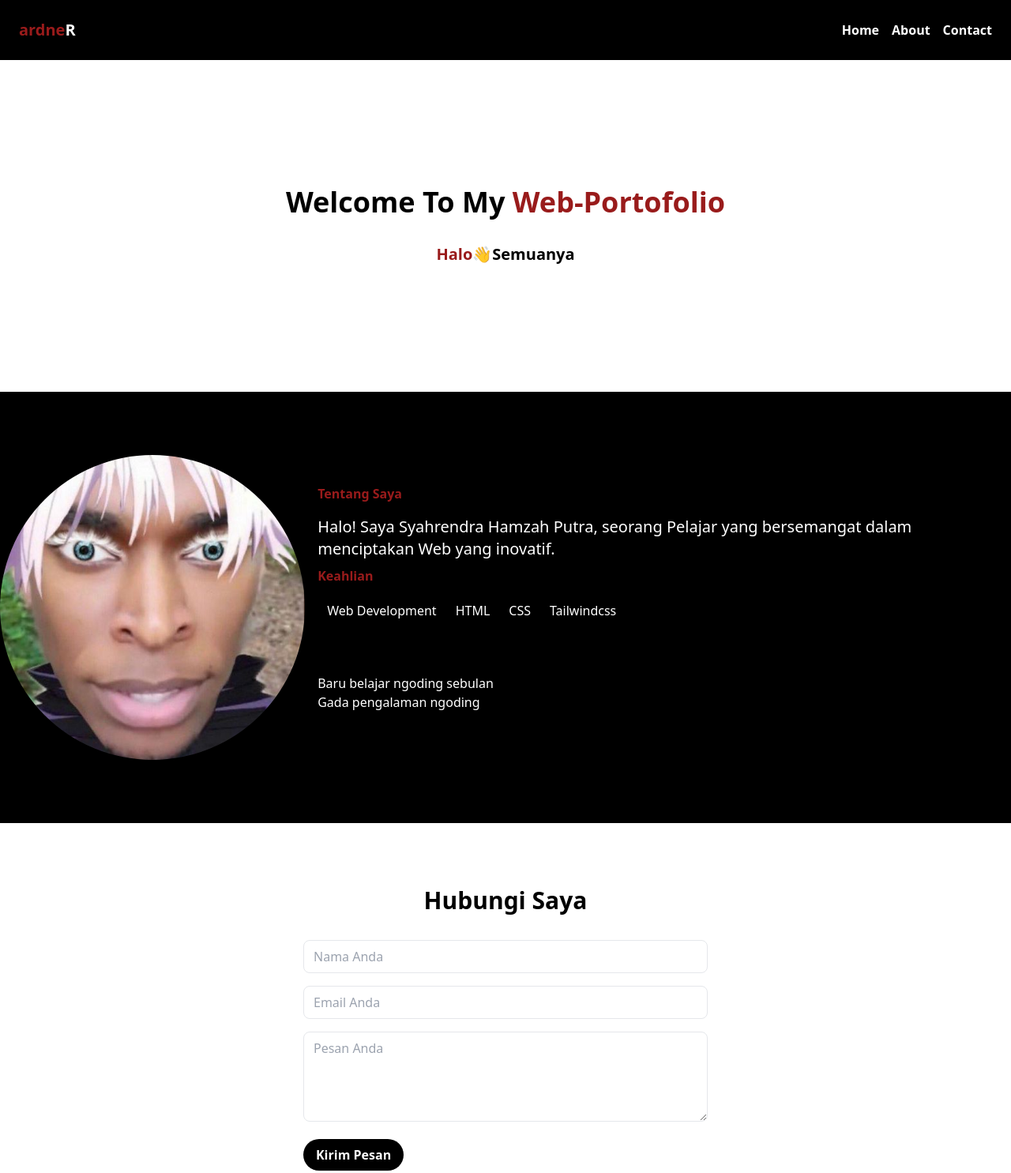
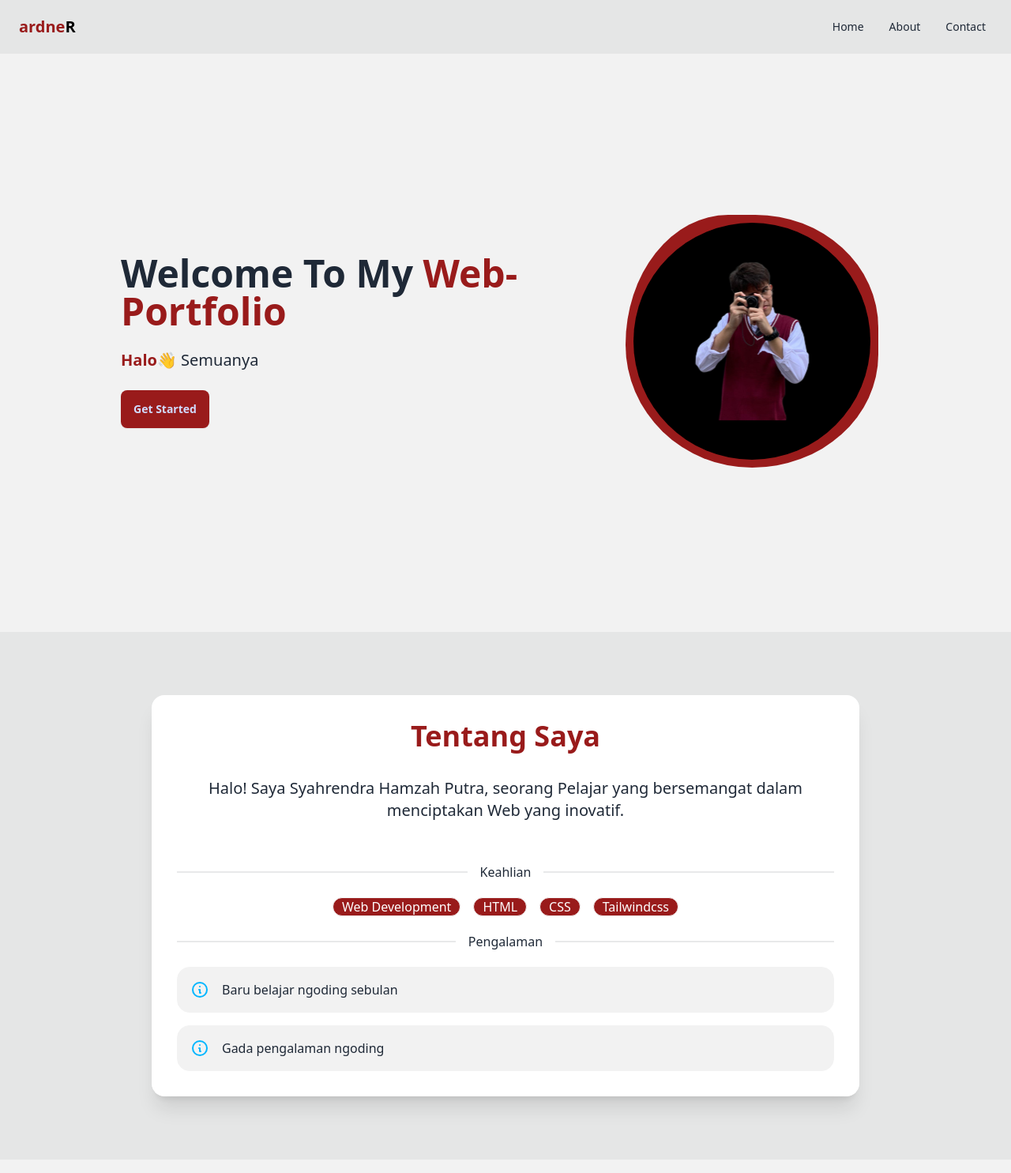
Before and after one commit to Renzzz100/biography, a website: page index.html in a window 1280 px wide. Shown: the top 1485 px of the page at 79% size. Drawn offline with nearby package versions, Linux system fonts and the light colour scheme.

Commit message:
"Updated index.html with new layout and styles, removed gojo.jpg image, and deleted vercel.json file"

```diff
--- a/index.html
+++ b/index.html
@@ -1,92 +1,197 @@
 <!DOCTYPE html>
-<html lang="en">
+<html lang="en" data-theme="light">
 <head>
     <meta charset="UTF-8">
     <meta name="viewport" content="width=device-width, initial-scale=1.0">
     <title>Web-Portofolio</title>
-    <link href="src/output.css" rel="stylesheet">
+    <link href="https://cdn.jsdelivr.net/npm/daisyui@4.4.19/dist/full.min.css" rel="stylesheet" type="text/css" />
+    <link src="src/output.css" rel="stylesheet"></link>
+    <script src="https://cdn.tailwindcss.com"></script>
+    <link rel="stylesheet" href="https://cdnjs.cloudflare.com/ajax/libs/aos/2.3.4/aos.css" />
+    <style>
+        html{
+            scroll-behavior: smooth;
+        }
+
+        .blob-container {
+            position: relative;
+            width: 350px;
+            height: 350px;
+        }
+
+        .blob {
+            position: absolute;
+            top: 50%;
+            left: 50%;
+            transform: translate(-50%, -50%);
+            width: 320px;
+            height: 320px;
+            background: #991b1b;
+            animation: blobAnimation 8s ease-in-out infinite;
+            transition: all 0.3s ease;
+        }
+
+        .profile-image {
+            position: absolute;
+            top: 50%;
+            left: 50%;
+            transform: translate(-50%, -50%);
+            width: 300px;
+            height: 300px;
+            object-fit: cover;
+            z-index: 1;
+        }
+
+        @keyframes blobAnimation {
+            0% {
+                border-radius: 60% 40% 30% 70%/60% 30% 70% 40%;
+            }
+            50% {
+                border-radius: 30% 60% 70% 40%/50% 60% 30% 60%;
+            }
+            100% {
+                border-radius: 60% 40% 30% 70%/60% 30% 70% 40%;
+            }
+        }
+
+        .blob-container:hover .blob {
+            background: #7f1d1d;
+        }
+
+        .blob-container:hover .profile-image {
+            transform: translate(-50%, -50%) scale(1.05);
+        }
+    </style>
 </head>
-<body>
+<body class="overflow-x-hidden">
     <!-- Nav -->
-    <nav class="bg-black p-2">
-        <div class="container mx-auto flex justify-between items-center">
-            <div class="text-red-800 font-bold text-xl m-4">ardne<span class="text-white">R</span></div>
-            <div class="flex space-x-4 font-semibold text-white m-4">
-                <a href="#" class="hover:bg-red-800 font-semibold rounded">Home</a>
-                <a href="#" class="hover:bg-red-800 font-semibold rounded">About</a>
-                <a href="#" class="hover:bg-red-800 font-semibold rounded">Contact</a>
+    <div class="drawer">
+        <input id="my-drawer-3" type="checkbox" class="drawer-toggle" />
+        <div class="drawer-content flex flex-col">
+            <!-- Navbar -->
+            <div class="w-full navbar bg-base-300 fixed top-0 z-50">
+                <div class="flex-none lg:hidden">
+                    <label for="my-drawer-3" aria-label="open sidebar" class="btn btn-square btn-ghost">
+                        <svg xmlns="http://www.w3.org/2000/svg" fill="none" viewBox="0 0 24 24" class="inline-block w-6 h-6 stroke-current"><path stroke-linecap="round" stroke-linejoin="round" stroke-width="2" d="M4 6h16M4 12h16M4 18h16"></path></svg>
+                    </label>
+                </div>
+                <div class="flex-1 px-2 mx-2 text-red-800 font-bold text-xl">ardne<span class="text-black">R</span></div>
+                <div class="flex-none hidden lg:block">
+                    <ul class="menu menu-horizontal">
+                        <li><a class="hover:bg-red-800 hover:text-white" href="#">Home</a></li>
+                        <li><a class="hover:bg-red-800 hover:text-white" href="">About</a></li>
+                        <li><a class="hover:bg-red-800 hover:text-white">Contact</a></li>
+                    </ul>
                 </div>
             </div>
-    </nav>
-    <!-- Nav end -->
+        </div>
+        <div class="drawer-side">
+            <label for="my-drawer-3" aria-label="close sidebar" class="drawer-overlay"></label>
+            <ul class="menu p-4 w-80 min-h-full bg-base-200">
+                <li><a class="hover:bg-red-800 hover:text-white">Home</a></li>
+                <li><a class="hover:bg-red-800 hover:text-white">About</a></li>
+                <li><a class="hover:bg-red-800 hover:text-white">Contact</a></li>
+            </ul>
+        </div>
+    </div>
 
     <!-- Hero -->
-    <header class="bg-white text-black py-32 text-center">
-        <h1 class="text-6xl lg:text-4xl py-8 font-semibold">Welcome To My<span class="font-bold text-red-800"> Web-Portofolio</span></h1>
-        <p class="text-xl mb-8 font-semibold"><span class="font-bold text-red-800">Halo👋</span>Semuanya</p>
-    </header>
-    <!-- Hero end -->
+    <div class="hero min-h-screen bg-base-200 pt-16">
+        <div class="hero-content flex-col lg:flex-row-reverse gap-12">
+            <div data-aos="fade-left" class="blob-container">
+                <div class="blob"></div>
+                <img src="me.jpg" alt="Profile" class="profile-image rounded-full" />
+            </div>
+            <div data-aos="fade-right" class="max-w-xl">
+                <h1 class="text-5xl font-bold">Welcome To My <span class="text-red-800">Web-Portfolio</span></h1>
+                <p class="py-6 text-xl"><span class="font-bold text-red-800">Halo👋</span> Semuanya</p>
+                <button class="btn btn-primary bg-red-800 hover:bg-red-900 border-none"><a href="#about">Get Started</a></button>
+            </div>
+        </div>
+    </div>
 
     <!-- About -->
-    <section class="bg-black py-20">
-<div class="container mx-auto py-4">
-    <div class="flex flex-col lg:flex-row items-center">
-    <div class="lg:w-1/3 mb-10 lg:mb-0 ">
-        <img src="gojo.jpg" class="rounded-full shadow-xl mx-auto"/>
+    <section class="py-20 bg-base-300" id="about">
+        <div class="container mx-auto px-4">
+            <div class="max-w-4xl mx-auto">
+                <div class="card bg-base-100 shadow-xl" data-aos="fade-up">
+                    <div class="card-body">
+                        <h2 class="card-title text-4xl font-bold text-red-800 justify-center mb-6">Tentang Saya</h2>
+                        <p class="text-xl text-center mb-8">
+                            Halo! Saya Syahrendra Hamzah Putra, seorang Pelajar yang bersemangat dalam menciptakan Web yang inovatif.
+                        </p>
+
+                        <div class="divider">Keahlian</div>
+
+                        <div class="flex flex-wrap justify-center gap-4" data-aos="fade-up" data-aos-delay="100">
+                            <div class="badge badge-lg bg-red-800 text-white hover:scale-110 transition-transform">Web Development</div>
+                            <div class="badge badge-lg bg-red-800 text-white hover:scale-110 transition-transform">HTML</div>
+                            <div class="badge badge-lg bg-red-800 text-white hover:scale-110 transition-transform">CSS</div>
+                            <div class="badge badge-lg bg-red-800 text-white hover:scale-110 transition-transform">Tailwindcss</div>
                         </div>
-    <div class=" m-4 lg:w-2/3 lg:pl-12">
-        <h2 class="text-4xl font-bold py-2 mb-2 text-red-800">Tentang Saya</h2>
-        <p class="text-xl text-white mb-6">
-        Halo! Saya Syahrendra  Hamzah Putra, seorang Pelajar yang bersemangat dalam menciptakan Web yang inovatif.
-        </p>
-        <div class="mb-8">
-        <h3 class="text-2xl font-semibold mb-3 py-2 text-red-800">Keahlian</h3>
-        <div class="flex flex-wrap gap-2 text-white">
-            <span class="py-1 px-3 rounded-full text-sm font-medium hover:bg-red-800">Web Development</span>
-            <span class="py-1 px-3 rounded-full text-sm font-medium hover:bg-red-800">HTML</span>
-            <span class="py-1 px-3 rounded-full text-sm font-medium hover:bg-red-800">CSS</span>
-            <span class="py-1 px-3 rounded-full text-sm font-medium hover:bg-red-800">Tailwindcss</span>
+
+                        <div class="divider">Pengalaman</div>
+
+                        <div class="space-y-4" data-aos="fade-up" data-aos-delay="200">
+                            <div class="alert">
+                                <svg xmlns="http://www.w3.org/2000/svg" fill="none" viewBox="0 0 24 24" class="stroke-info shrink-0 w-6 h-6"><path stroke-linecap="round" stroke-linejoin="round" stroke-width="2" d="M13 16h-1v-4h-1m1-4h.01M21 12a9 9 0 11-18 0 9 9 0 0118 0z"></path></svg>
+                                <span>Baru belajar ngoding sebulan</span>
+                            </div>
+                            <div class="alert">
+                                <svg xmlns="http://www.w3.org/2000/svg" fill="none" viewBox="0 0 24 24" class="stroke-info shrink-0 w-6 h-6"><path stroke-linecap="round" stroke-linejoin="round" stroke-width="2" d="M13 16h-1v-4h-1m1-4h.01M21 12a9 9 0 11-18 0 9 9 0 0118 0z"></path></svg>
+                                <span>Gada pengalaman ngoding</span>
                             </div>
                         </div>
-        <div class="mb-8">
-        <h3 class="text-2xl font-semibold mb-3 text-gray-700">Pengalaman</h3>
-        <ul class="list-disc list-inside text-white space-y-2">
-        <li>Baru belajar ngoding sebulan</li>
-        <li>Gada pengalaman ngoding</li>
-        </ul>
                     </div>
                 </div>
             </div>
         </div>
     </section>
-    <!-- About end -->
 
     <!-- Contact -->
-    <section id="contact" class="py-20 bg-white">
+    <section id="contact" class="py-20 bg-base-200">
         <div class="max-w-4xl mx-auto px-4">
-        <h2 class="text-3xl font-bold text-center mb-8">Hubungi Saya</h2>
+            <div data-aos="fade-up">
+                <h2 class="text-3xl font-bold text-center mb-12">Hubungi Saya</h2>
                 <form class="max-w-lg mx-auto">
-            <div class="mb-4">
-                <input type="text" placeholder="Nama Anda" class="w-full px-3 py-2 border rounded-lg" />
+                    <div class="form-control w-full mb-4">
+                        <label class="label">
+                            <span class="label-text">Nama Anda</span>
+                        </label>
+                        <input type="text" placeholder="Masukkan nama" class="input input-bordered w-full" />
                     </div>
-            <div class="mb-4">
-                <input type="email" placeholder="Email Anda" class="w-full px-3 py-2 border rounded-lg" />
+                    <div class="form-control w-full mb-4">
+                        <label class="label">
+                            <span class="label-text">Email Anda</span>
+                        </label>
+                        <input type="email" placeholder="Masukkan email" class="input input-bordered w-full" />
                     </div>
-            <div class="mb-4">
-                <textarea placeholder="Pesan Anda" class="w-full px-3 py-2 border rounded-lg" rows="4"></textarea>
+                    <div class="form-control w-full mb-6">
+                        <label class="label">
+                            <span class="label-text">Pesan Anda</span>
+                        </label>
+                        <textarea class="textarea textarea-bordered h-24" placeholder="Masukkan pesan"></textarea>
                     </div>
-                <button type="submit" class="bg-black hover:bg-red-800 text-white font-bold py-2 px-4 rounded-full">
-            Kirim Pesan
-            </button>
+                    <button class="btn btn-block bg-red-800 text-white hover:bg-red-900 border-none">Kirim Pesan</button>
                 </form>
             </div>
+        </div>
     </section>
-    <!-- Contact end -->
 
     <!-- Footer -->
-    <footer class="text-center bg-black text-white py-8">
-        <p> &copy; 2024  <span class="text-red-800">Hak Cipta Dilindungi.</span></p>
+    <footer class="footer footer-center p-4 bg-base-300 text-base-content">
+        <aside>
+            <p>&copy; 2024 <span class="text-red-800">Hak Cipta Dilindungi.</span></p>
+        </aside>
     </footer>
-    <!-- Footer end -->
+
+    <!-- Scripts -->
+    <script src="https://cdnjs.cloudflare.com/ajax/libs/aos/2.3.4/aos.js"></script>
+    <script>
+        AOS.init({
+            duration: 1000,
+            once: true
+        });
+    </script>
 </body>
 </html>
```
Also changed, not shown: gojo.jpg (deleted), me.jpg (added), src/vercel.json (deleted). Lines whose indentation alone changed are shown as unchanged.
